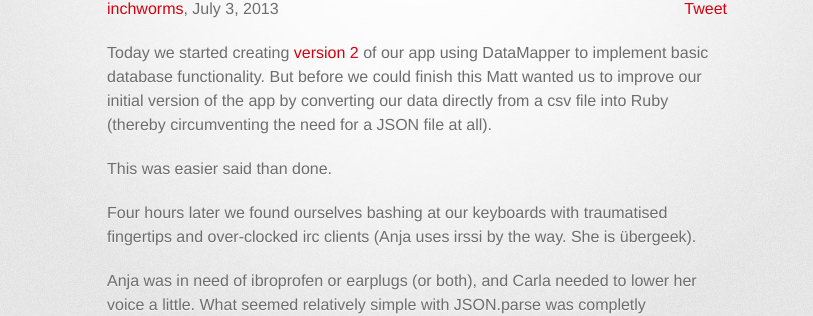
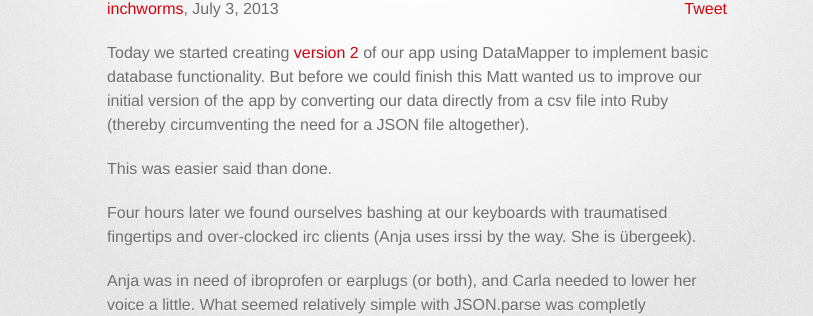
Before and after one commit to inchworms/inchworms, a Jekyll site: the page built from _posts/2013-07-03-so-lost.md, in a window 1280 px wide. Shown: the part 208-524 px from the top of the page, without its empty margins (223-1036 px from the left). Built offline with Jekyll 4.4.1, drawn with Linux system fonts in a browser that asks for light colours; some web fonts are replaced; Markdown is read by kramdown in place of the engine named in the settings; comment, search, counter and statistics services are not loaded.

Commit message:
edited post

```diff
--- a/_posts/2013-07-03-so-lost.md
+++ b/_posts/2013-07-03-so-lost.md
@@ -8,7 +8,7 @@ twitter: inchworms_
 
 ---
 
-Today we started creating [version 2](https://github.com/inchworms/songs_by_nancy_v2) of our app using DataMapper to implement basic database functionality. But before we could finish this Matt wanted us to improve our initial version of the app by converting our data directly from a csv file into Ruby (thereby circumventing the need for a JSON file at all).
+Today we started creating [version 2](https://github.com/inchworms/songs_by_nancy_v2) of our app using DataMapper to implement basic database functionality. But before we could finish this Matt wanted us to improve our initial version of the app by converting our data directly from a csv file into Ruby (thereby circumventing the need for a JSON file altogether).
 
 This was easier said than done.
 
```
